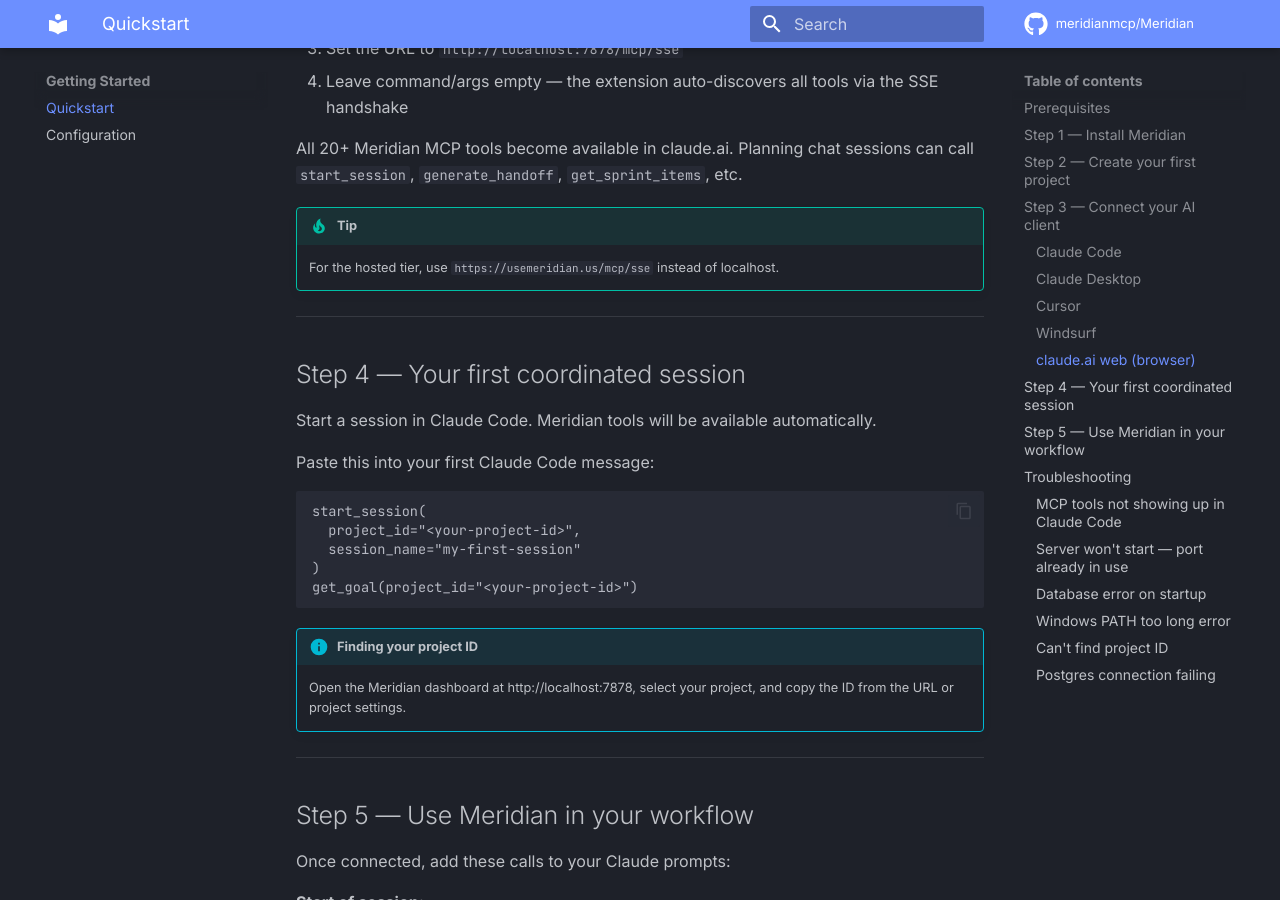
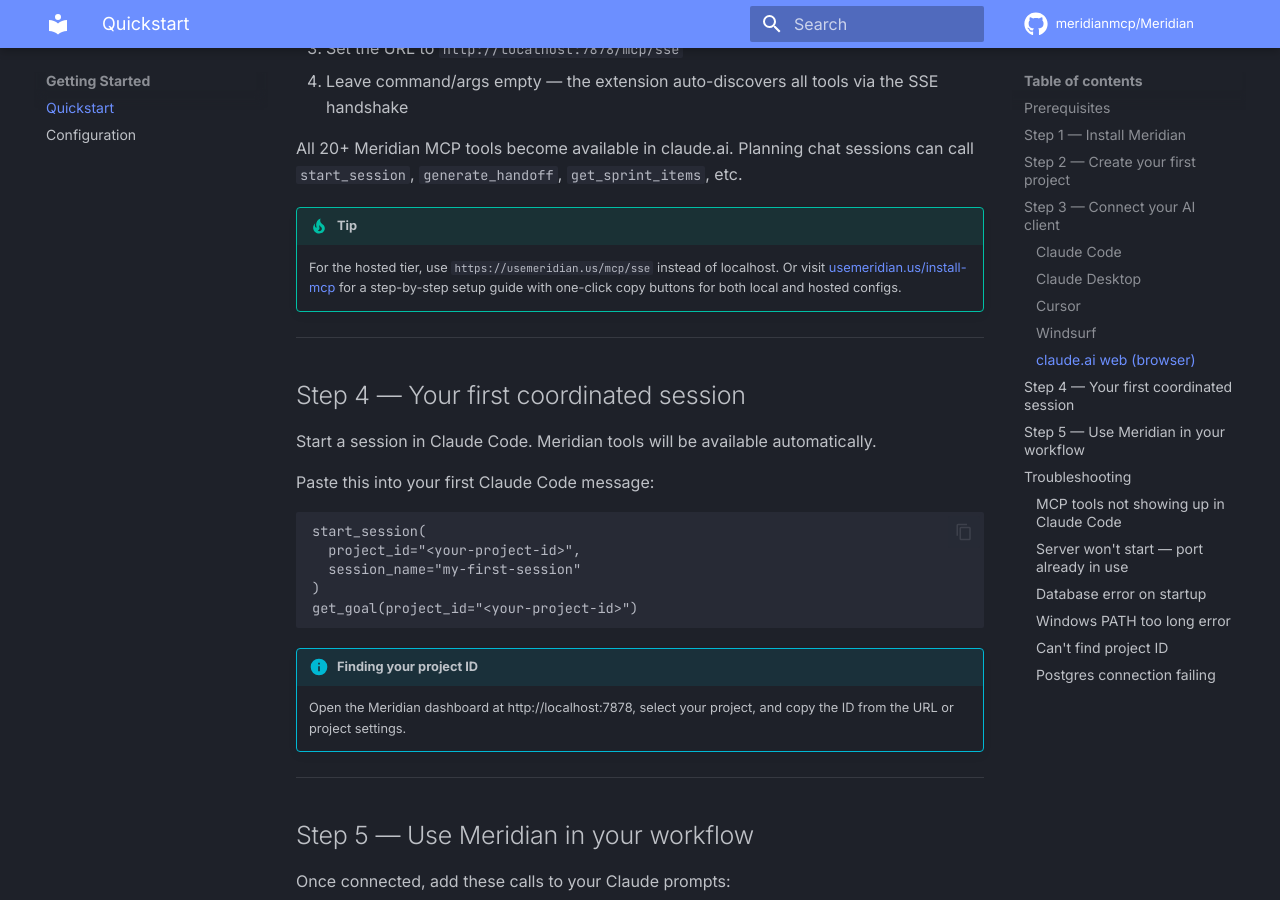
Before and after one commit to meridianmcp/Meridian, an MkDocs documentation site: the page built from docs/quickstart.md, in a window 1280 px wide and 900 px high, scrolled down 2972 px. Built offline with MkDocs 1.6.1 and Material for MkDocs 9.7.7, drawn with Linux system fonts in a browser that asks for light colours; comment, search, counter and statistics services are not loaded.

Commit message:
docs: link /install-mcp from README and quickstart.md
Add claude.ai browser setup note in README and a tip in docs/quickstart.md
pointing to usemeridian.us/install-mcp for one-click copy config.

Co-Authored-By: Claude Sonnet 4.6 <noreply@anthropic.com>

```diff
--- a/docs/quickstart.md
+++ b/docs/quickstart.md
@@ -156,6 +156,8 @@ All 20+ Meridian MCP tools become available in claude.ai. Planning chat sessions
 
 !!! tip
     For the hosted tier, use `https://usemeridian.us/mcp/sse` instead of localhost.
+    Or visit [usemeridian.us/install-mcp](https://usemeridian.us/install-mcp) for a step-by-step
+    setup guide with one-click copy buttons for both local and hosted configs.
 
 ---
 
```
Also changed, not shown: README.md (+2 -0 lines).
